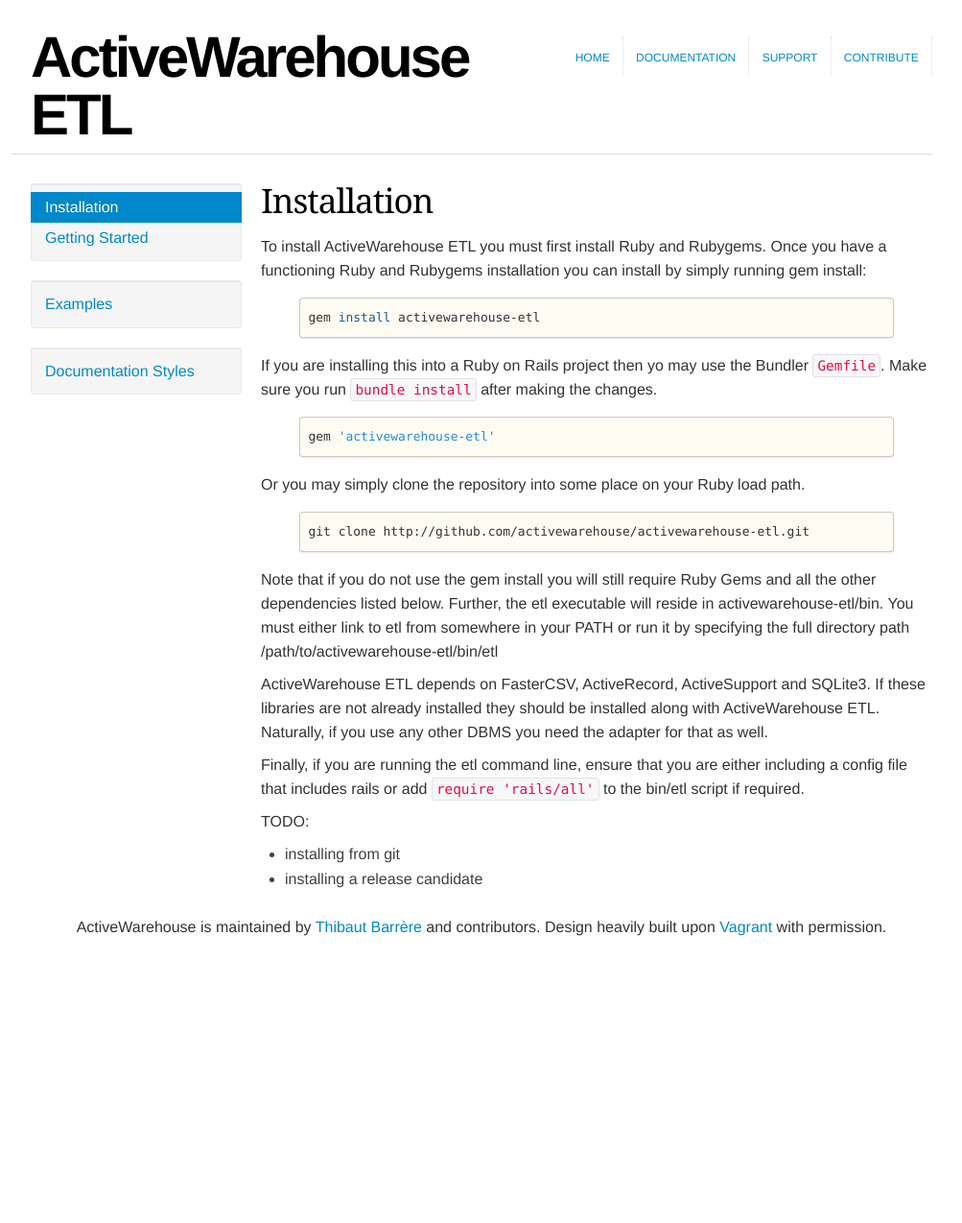
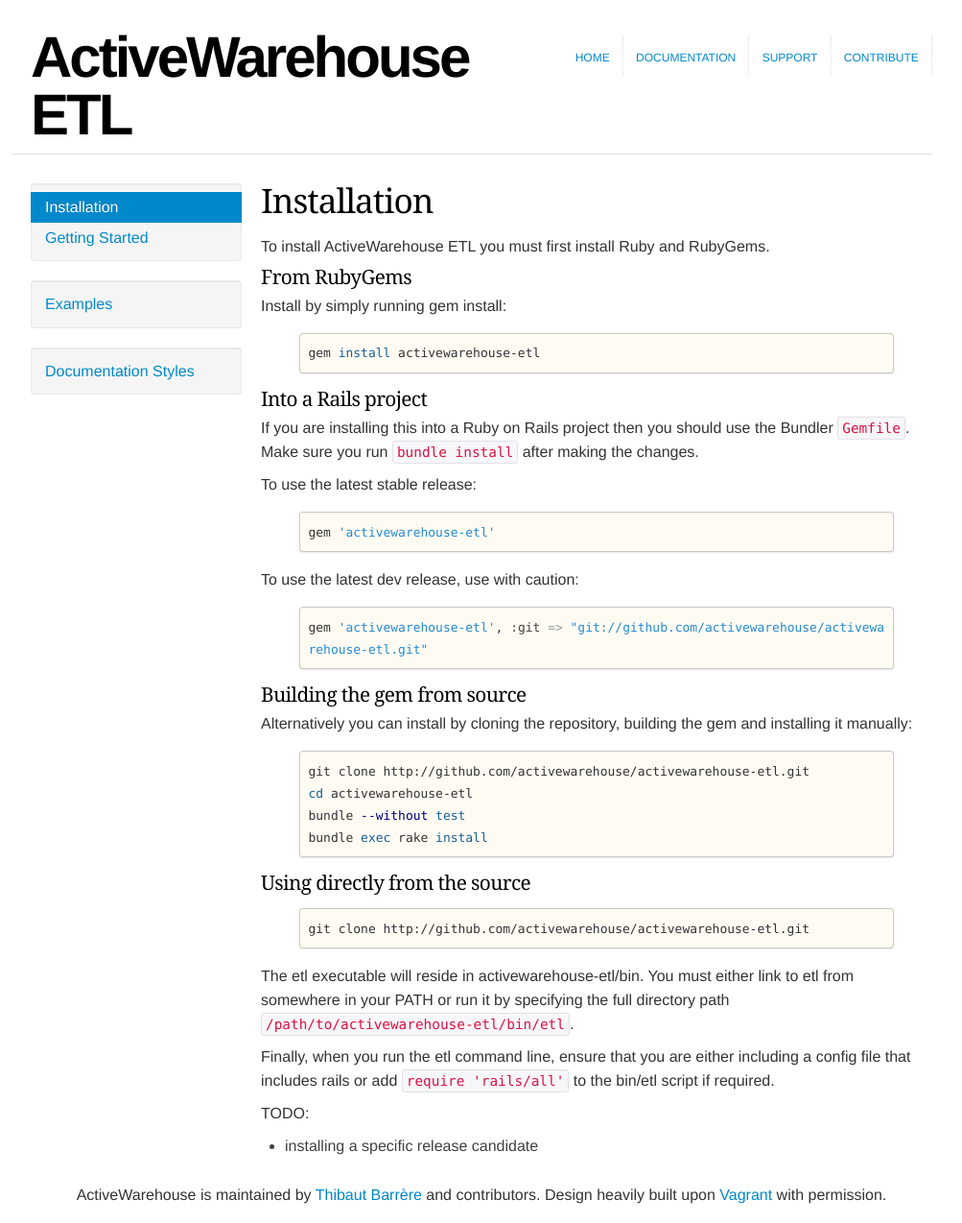
Before and after one commit to activewarehouse/activewarehouse-etl, a Jekyll site: the page built from docs/installation.md, in a window 1280 px wide. Shown: the whole page at 96% size, without its empty margins (138-1141 px from the left). Built offline with Jekyll 4.4.1, drawn with Linux system fonts in a browser that asks for light colours; before the commit the page ends 995 px from its top, so only the background shows below that.

Commit message:
clean up the installation page and separate into pieces

```diff
--- a/docs/installation.md
+++ b/docs/installation.md
@@ -6,30 +6,54 @@ current: Installation
 ---
 # Installation
 
-To install ActiveWarehouse ETL you must first install Ruby and Rubygems. Once you have a functioning Ruby and Rubygems installation you can install by simply running gem install:
+To install ActiveWarehouse ETL you must first install Ruby and RubyGems.
+
+### From RubyGems
+
+Install by simply running gem install:
 
 {% highlight bash %}
 gem install activewarehouse-etl
 {% endhighlight %}
 
-If you are installing this into a Ruby on Rails project then yo may use the Bundler `Gemfile`.  Make sure you run `bundle install` after making the changes.
+### Into a Rails project
+
+If you are installing this into a Ruby on Rails project then you should use the Bundler `Gemfile`.  Make sure you run `bundle install` after making the changes.
+
+To use the latest stable release:
 
 {% highlight ruby %}
 gem 'activewarehouse-etl'
 {% endhighlight %}
 
-Or you may simply clone the repository into some place on your Ruby load path.
+To use the latest dev release, use with caution:
+
+{% highlight ruby %}
+gem 'activewarehouse-etl', :git => "git://github.com/activewarehouse/activewarehouse-etl.git"
+{% endhighlight %}
+
+
+### Building the gem from source
+
+Alternatively you can install by cloning the repository, building the gem and installing it manually:
+
+{% highlight bash %}
+git clone http://github.com/activewarehouse/activewarehouse-etl.git
+cd activewarehouse-etl
+bundle --without test
+bundle exec rake install
+{% endhighlight %}
+
+### Using directly from the source
 
 {% highlight bash %}
 git clone http://github.com/activewarehouse/activewarehouse-etl.git
 {% endhighlight %}
 
-Note that if you do not use the gem install you will still require Ruby Gems and all the other dependencies listed below. Further, the etl executable will reside in activewarehouse-etl/bin. You must either link to etl from somewhere in your PATH or run it by specifying the full directory path /path/to/activewarehouse-etl/bin/etl
+The etl executable will reside in activewarehouse-etl/bin. You must either link to etl from somewhere in your PATH or run it by specifying the full directory path `/path/to/activewarehouse-etl/bin/etl`.
 
-ActiveWarehouse ETL depends on FasterCSV, ActiveRecord, ActiveSupport and SQLite3. If these libraries are not already installed they should be installed along with ActiveWarehouse ETL. Naturally, if you use any other DBMS you need the adapter for that as well.
-
-Finally, if you are running the etl command line, ensure that you are either including a config file that includes rails or add `require 'rails/all'` to the bin/etl script if required.
+Finally, when you run the etl command line, ensure that you are either including a config file that includes rails or add `require 'rails/all'` to the bin/etl script if required.
 
 TODO:
-- installing from git
-- installing a release candidate
+
+* installing a specific release candidate
```
